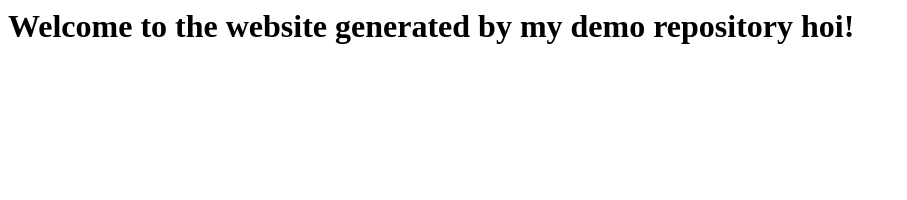
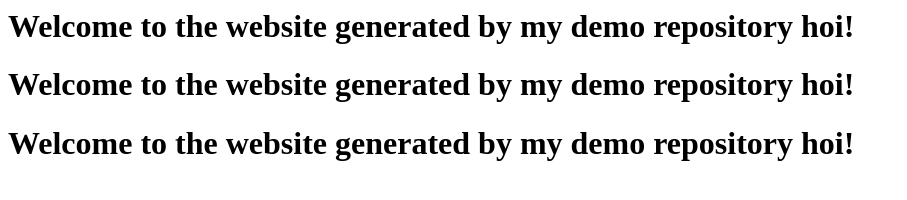
Before and after one commit to Burowild/demo-repository, a website: page index.html in a window 1280 px wide. Shown: the whole page, without its empty margins (0-907 px from the left). Drawn offline with Linux system fonts and the light colour scheme.

Commit message:
Wijziging sswen

```diff
--- a/index.html
+++ b/index.html
@@ -1 +1,4 @@
 <h1>Welcome to the website generated by my demo repository hoi!</h1>
+
+<h1>Welcome to the website generated by my demo repository hoi!</h1>
+<h1>Welcome to the website generated by my demo repository hoi!</h1>
```
